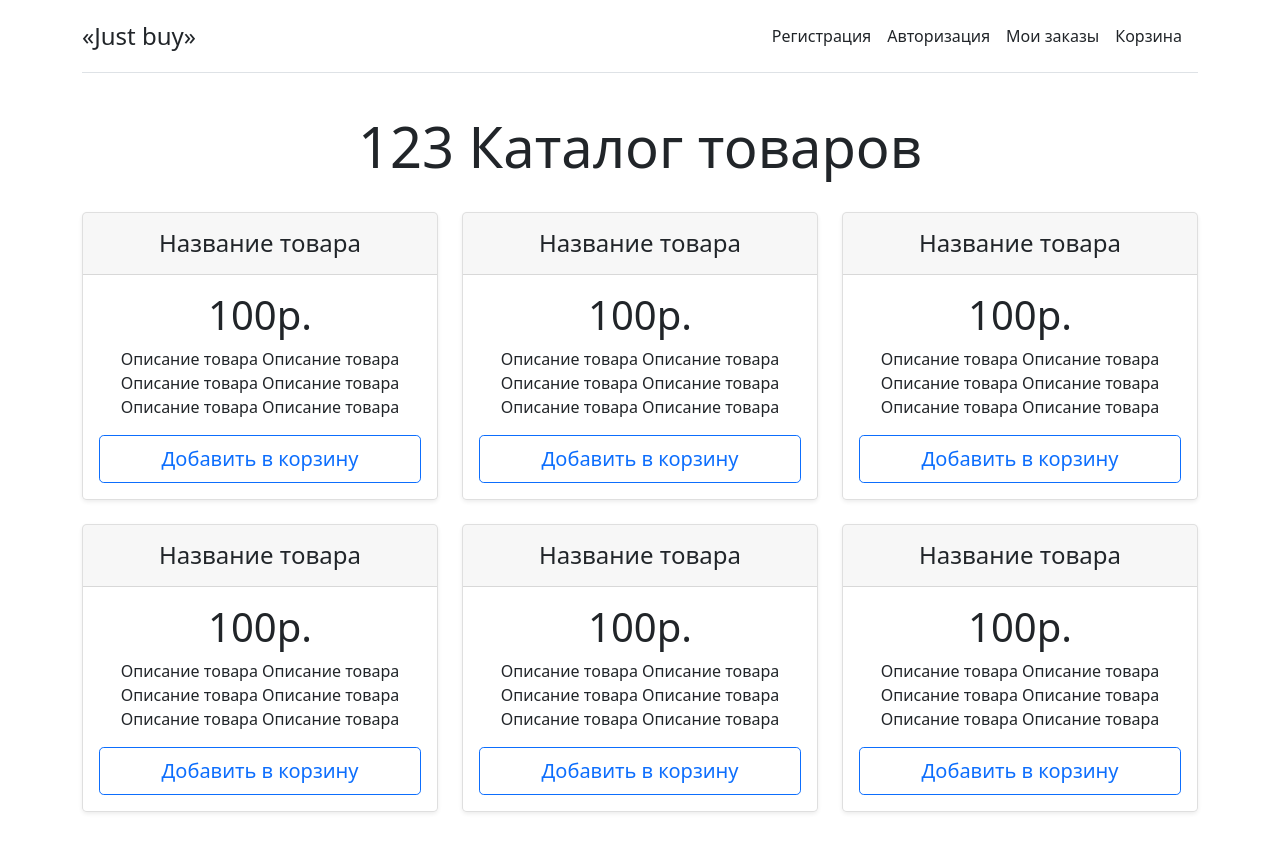
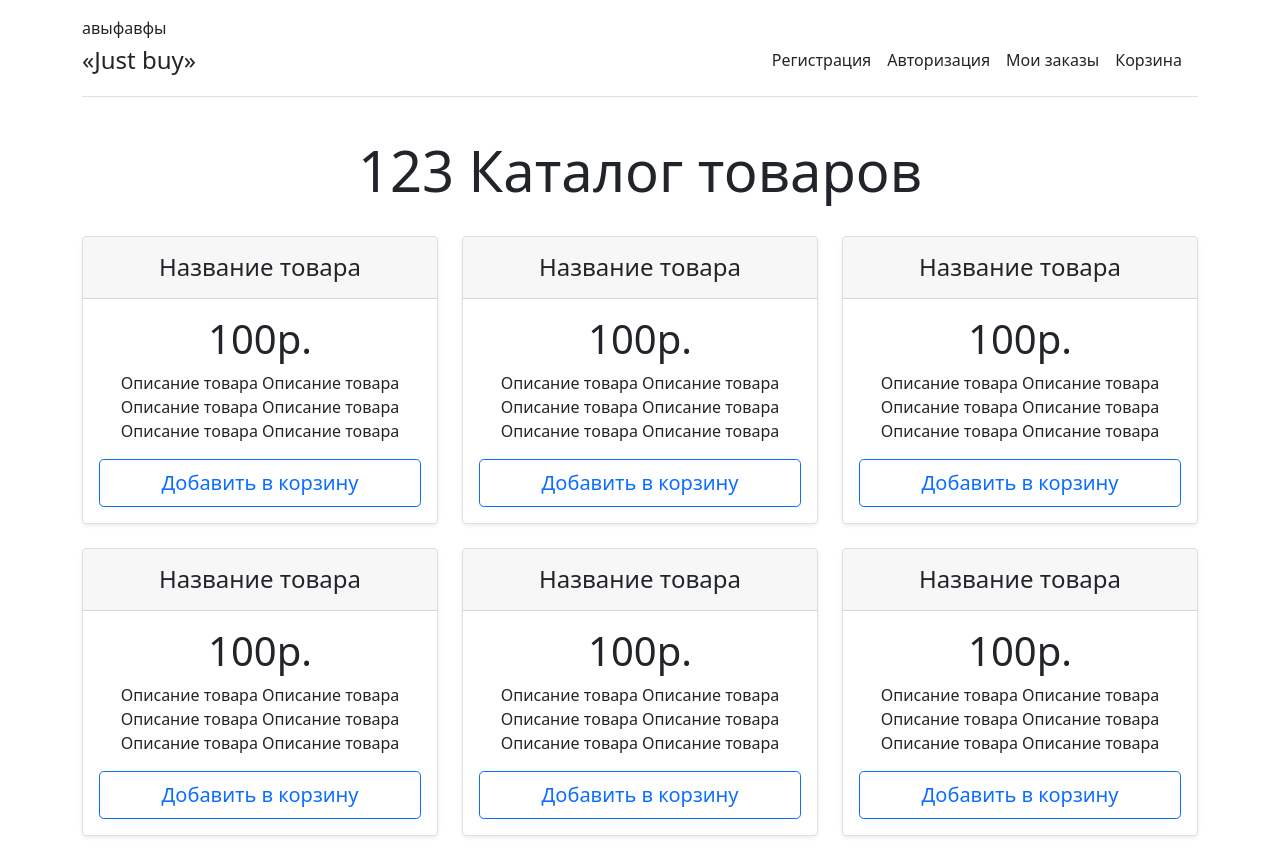
Before and after one commit to Meow-Polya/demoexam_2023, a plain HTML site: page index.html in a window 1280 px wide. Shown: the top 863 px of the page. Drawn offline with Linux system fonts and the light colour scheme.

Commit message:
рлораловы

```diff
--- a/index.html
+++ b/index.html
@@ -8,7 +8,7 @@
 </head>
 <body>
 <div class="container py-3">
-    <header>
+    <header>авыфавфы
         <div class="d-flex flex-column flex-md-row align-items-center pb-3 mb-4 border-bottom">
             <a href="/" class="d-flex align-items-center text-dark text-decoration-none">
                 <span class="fs-4">«Just buy»</span>
```
